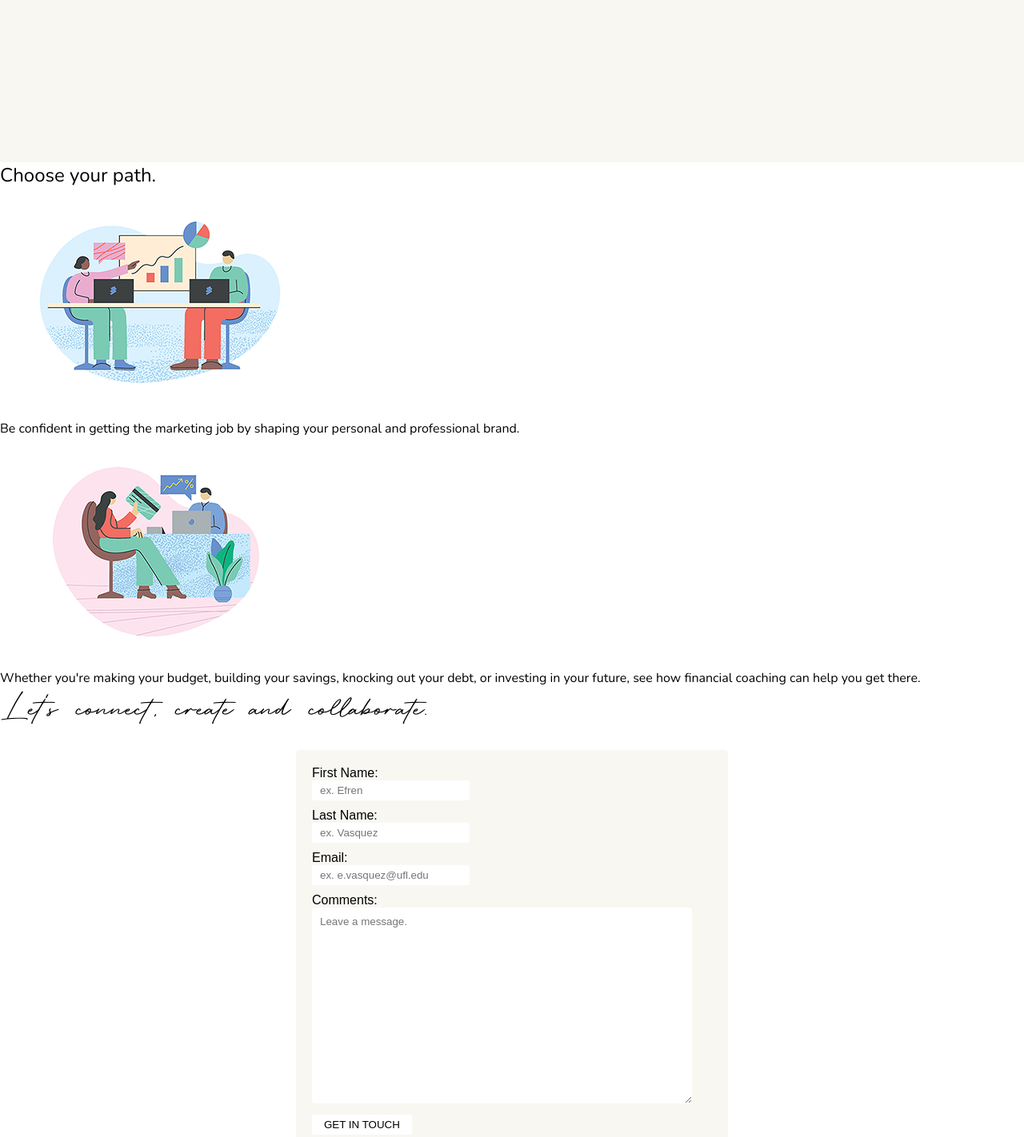
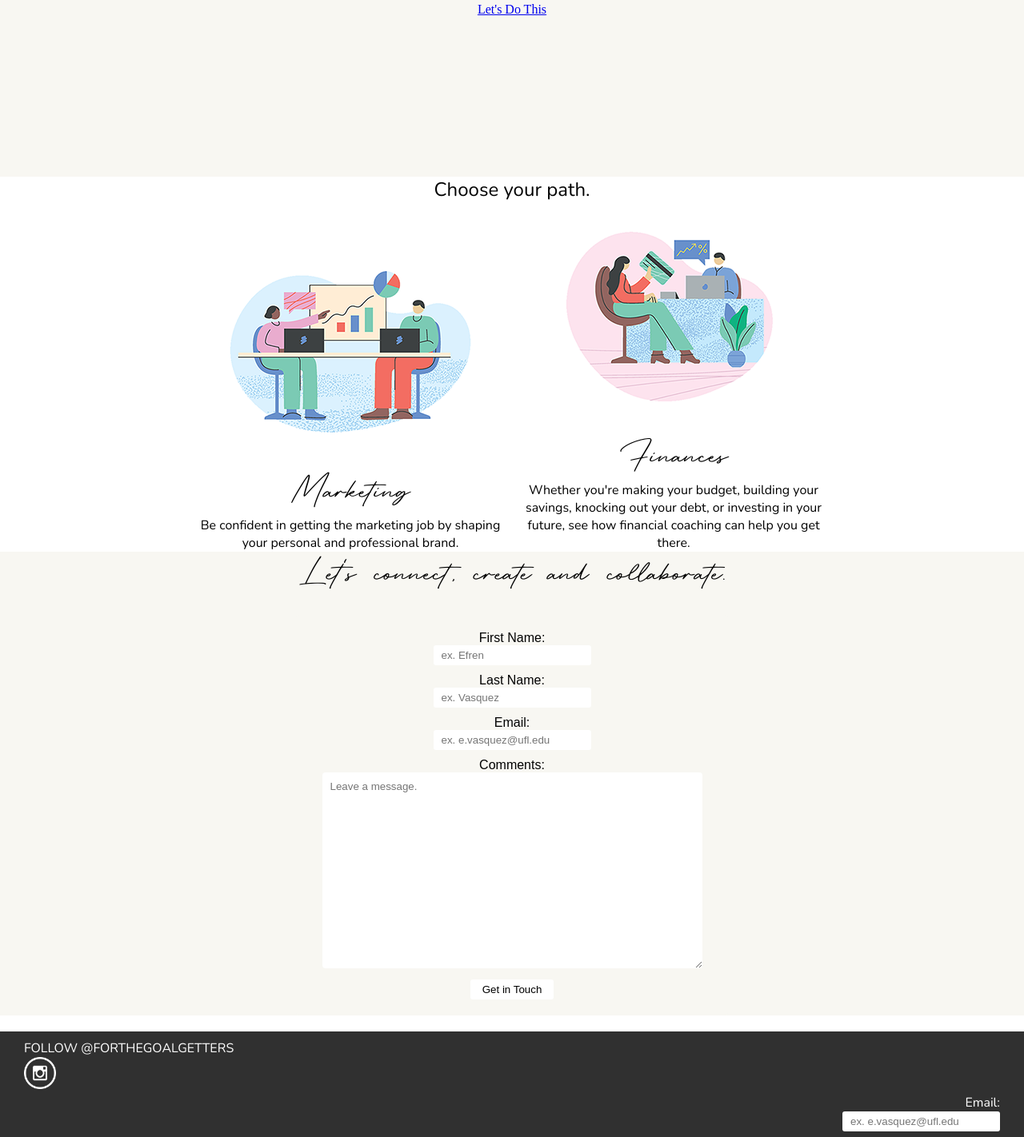
Before and after one commit to samanthacasiano/p3-casiano-samantha, a plain HTML site: page index.html in a window 1280 px wide. Shown: the part 506-1928 px from the top of the page at 80% size. Drawn offline with nearby package versions, Linux system fonts and the light colour scheme.

Commit message:
add containers and format home page

```diff
--- a/css/styles.css
+++ b/css/styles.css
@@ -80,6 +80,49 @@ Hero Styling
 
 /*=======================================
 
+Container Styling
+
+========================================*/
+
+.container {
+  margin: 0 auto;
+  text-align: center;
+}
+
+/*=======================================
+
+Home Coaching Services Styling
+
+========================================*/
+
+.coaching-services {
+  text-align: center;
+}
+
+.online-marketing-coach {
+  width: 400px;
+  display: inline-block;
+}
+
+.online-finance-coach {
+  width: 400px;
+  display: inline-block;
+}
+
+.coaching {
+  text-align: center;
+}
+.coaching img {
+  width: 400px;
+}
+
+.home-contact {
+  background: #f8f7f2;
+  text-align: center;
+}
+
+/*=======================================
+
 About Styling
 
 ========================================*/
@@ -111,7 +154,7 @@ Contact Form Styling
   border-radius: 4px;
   font-family: sans-serif;
   margin: 20px auto;
-  text-align: left;
+  text-align: center;
 }
 
 .contact-button {
--- a/index.html
+++ b/index.html
@@ -31,24 +31,37 @@
     </header>
 
     <main>
-      <section class="hero-section" id="home">
+      <section class="hero-section">
         <h1>Inspiring goal-getters to share ideas, advice, and support.</h1>
         <p>This is your home to building your brand and landing the job.</p>
         <p>This is For the Goal-Getters.</p>
-      </section>
-
-      <section id="home" class="path-section">
-        <div class="path-section">
-          <h2>Choose your path.</h2>
-          <img class="coaching" src="images/marketing-coaching.png" alt="Marketing Coaching" title="Marketing Coaching" />
-          <p>Be confident in getting the marketing job by shaping your personal and professional brand.</p>
-          <img class="coaching" src="images/financial-coaching.png" alt="financial coaching" title="financial coaching" />
-          <p> Whether you're making your budget, building your savings, knocking out your debt, or investing in your future, see how financial coaching can help you get there.</p>
-        </div>
+        <a href="work-with-me.html">Let's Do This</a>
       </section>
 
       <div class="container">
+        <section class="coaching-services">
+          <h2>Choose your path.</h2>
+        </section>
+
+        <div class="online-marketing-coach">
+          <div class="coaching">
+            <img src="images/marketing-coaching.png" alt="marketing coaching" title="marketing coaching" />
+            <h3>Marketing</h3>
+              <p>Be confident in getting the marketing job by shaping your personal and professional brand.</p>
+          </div>
+        </div>
+
+        <div class="online-finance-coach">
+          <div class="coaching">
+            <img src="images/financial-coaching.png" alt="financial coaching" title="financial coaching" />
+            <h3>Finances</h3>
+            <p> Whether you're making your budget, building your savings, knocking out your debt, or investing in your future, see how financial coaching can help you get there.</p>
+          </div>
+        </div>
+
+        <section class="home-contact">
           <h3>Let's connect, create and collaborate.</h3>
+
           <form class="contact-form" name="test_form" method="POST" action="form.php" onsubmit="return validateForm(this)">
             <div class="first-name input-section">
               <label for="firstname" class="label_input_wrap">First Name: </label>
@@ -71,9 +84,10 @@
             </div>
 
             <div class="submit">
-            <input type="submit" value="GET IN TOUCH"/>
+              <input type="submit" value="Get in Touch"/>
             </div>
           </form>
+        </section>
       </div>
     </main>
 
```
Also changed, not shown: about.html (+2 -0 lines), blog.html (+5 -4 lines), contact.html (+4 -2 lines), work-with-me.html (+2 -0 lines). Lines whose indentation alone changed are shown as unchanged.
